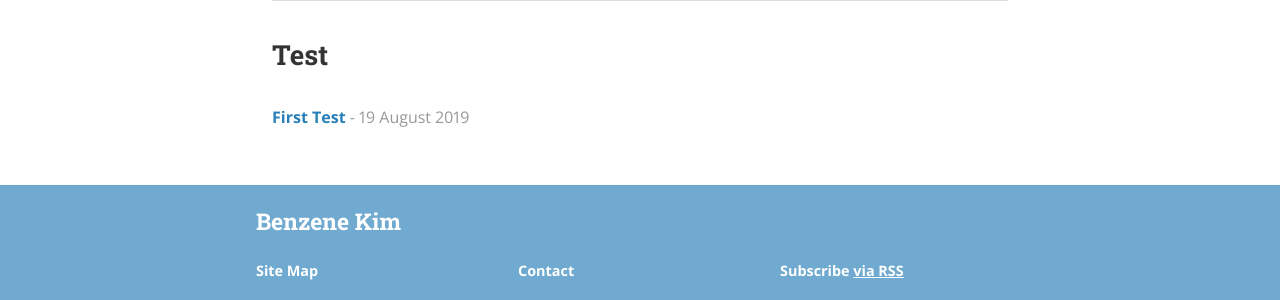
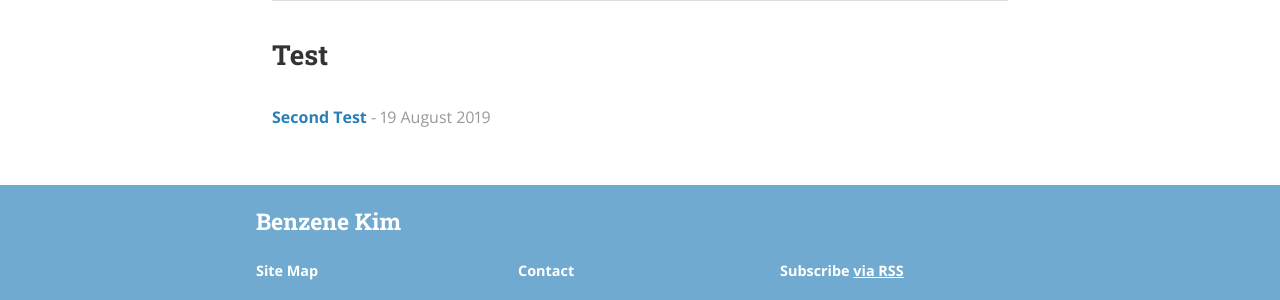
Before and after one commit to BenzeneKim/BenzeneKim.github.io, a Jekyll site: the page built from posts.html, in a window 1280 px wide. Shown: the part 787-1087 px from the top of the page. Built offline with Jekyll 4.4.1, drawn with Linux system fonts in a browser that asks for light colours; nearby versions of some CDN libraries.

Commit message:
Update 2019-08-19-Second-Test.markdown

```diff
--- a/_posts/2019-08-19-Second-Test.markdown
+++ b/_posts/2019-08-19-Second-Test.markdown
@@ -1,6 +1,6 @@
 ---
 layout: post
-title:  "First Test"
+title:  "Second Test"
 date:   2019-08-19 18:43:59
 author: BenzeneKim
 categories: Test
@@ -8,6 +8,6 @@ tags:	Test
 cover:  "/assets/header_image.png"
 ---
 
-<img src"/assets/TestImages/test1.jpg">
+<img src"/assets/TestImages/DJI_20190515_184144.jpg">
 
 조기호
```
